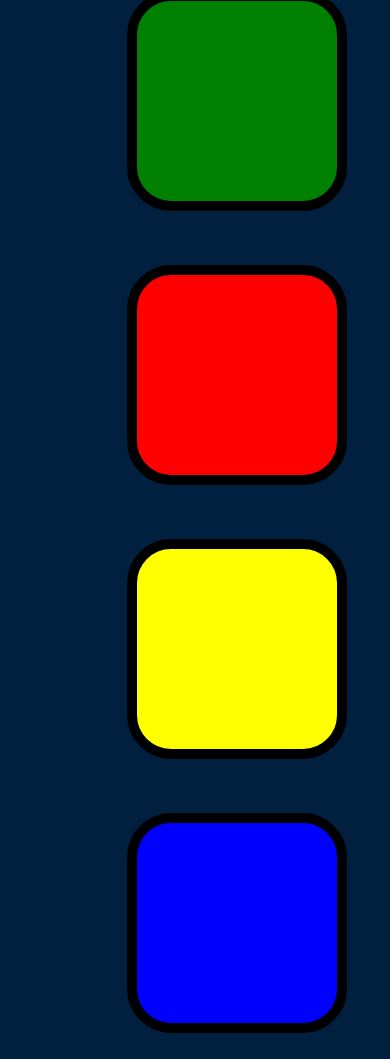
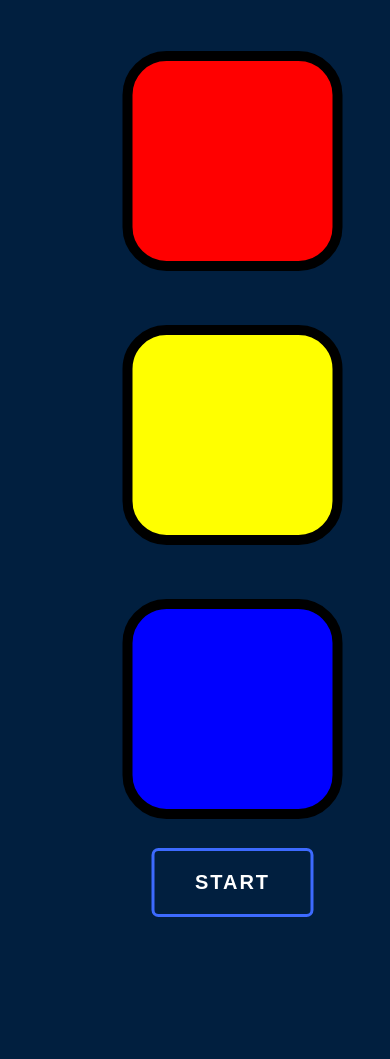
Before and after one commit to Adithya0203/simon-game, a plain HTML site: page index.html in a window 390 px wide. Shown: the part 149-1208 px from the top of the page. After the commit the page ends 1066 px from the top, so only its background shows below. Drawn offline with nearby package versions, Linux system fonts and the light colour scheme.

Commit message:
Update styles.css

```diff
--- a/styles.css
+++ b/styles.css
@@ -6,7 +6,7 @@ body {
 #level-title {
   font-family: 'Press Start 2P', cursive;
   font-size: 3rem;
-  margin:  5%;
+  margin:  5% 0%;
   color: #FEF2BF;
 }
 
@@ -51,3 +51,90 @@ body {
   box-shadow: 0 0 20px white;
   background-color: grey;
 }
+
+button {
+  position: relative;
+  display: inline-flex;
+  padding: 20px 40px;
+  border-radius: 7px;
+  border: 3px solid rgb(61, 106, 255);
+  font-size: 20px;
+  text-transform: uppercase;
+  font-weight: 600;
+  letter-spacing: 2px;
+  background: transparent;
+  color: #fff;
+  overflow: visible;
+  box-shadow: 0 0 0 0 transparent;
+  -webkit-transition: all 0.2s ease-in;
+  -moz-transition: all 0.2s ease-in;
+  transition: all 0.2s ease-in;
+}
+
+button:hover {
+  background: rgb(61, 106, 255);
+  box-shadow: 0 0 30px 5px rgba(0, 142, 236, 0.815);
+  -webkit-transition: all 0.2s ease-out;
+  -moz-transition: all 0.2s ease-out;
+  transition: all 0.2s ease-out;
+}
+
+button:hover::before {
+  -webkit-animation: sh02 0.5s 0s linear;
+  -moz-animation: sh02 0.5s 0s linear;
+  animation: sh02 0.5s 0s linear;
+}
+
+button::before {
+  content: '';
+  display: block;
+  width: 0px;
+  height: 86%;
+  position: absolute;
+  top: 7%;
+  left: 0%;
+  opacity: 0;
+  background: #fff;
+  box-shadow: 0 0 50px 30px #fff;
+  -webkit-transform: skewX(-20deg);
+  -moz-transform: skewX(-20deg);
+  -ms-transform: skewX(-20deg);
+  -o-transform: skewX(-20deg);
+  transform: skewX(-20deg);
+}
+
+@keyframes sh02 {
+  from {
+    opacity: 0;
+    left: 0%;
+  }
+
+  50% {
+    opacity: 1;
+  }
+
+  to {
+    opacity: 0;
+    left: 100%;
+  }
+}
+
+button:active {
+  box-shadow: 0 0 0 0 transparent;
+  -webkit-transition: box-shadow 0.2s ease-in;
+  -moz-transition: box-shadow 0.2s ease-in;
+  transition: box-shadow 0.2s ease-in;
+}
+
+@media(max-width:1250px)
+{
+    .container
+    {
+        display: grid;
+        place-items:center;
+        position: absolute;
+        top: 50%;
+        left: 50%;
+        transform: translate(-50%,-50%);
+    }
+}
```
